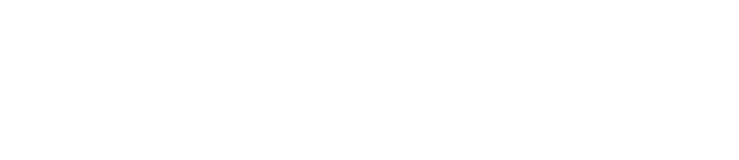
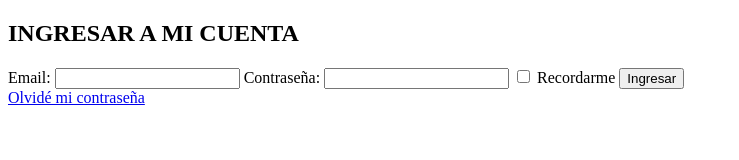
Before and after one commit to lucia-pitrelli/challenge_integrador, a plain HTML site: page pages/login.html in a window 1280 px wide. Shown: the whole page, without its empty margins (0-739 px from the left). Drawn offline with Linux system fonts and the light colour scheme.

Commit message:
login terminado

```diff
--- a/pages/login.html
+++ b/pages/login.html
@@ -1,11 +1,33 @@
 <!DOCTYPE html>
 <html lang="en">
-<head>
-  <meta charset="UTF-8">
-  <meta name="viewport" content="width=device-width, initial-scale=1.0">
-  <title>Document</title>
-</head>
-<body>
+  <head>
+    <meta charset="UTF-8" />
+    <meta name="viewport" content="width=device-width, initial-scale=1.0" />
+    <title>Login</title>
+  </head>
+  <body>
+    <section>
+      <h1>INGRESAR A MI CUENTA</h1>
 
-</body>
+      <form action="" method="">
+        <!--email-->
+        <label for="email">Email:</label>
+        <input type="email" id="email" />
+
+        <!--contraseña-->
+        <label for="contraseña">Contraseña:</label>
+        <input type="password" id="contraseña" />
+
+        <!--Recordarme-->
+        <input type="checkbox" name="remember" id="remember" />
+        <label for="remember">Recordarme</label>
+
+        <!--enviar-->
+        <button type="submit">Ingresar</button>
+      </form>
+
+      <!--register link-->
+      <a href="/">Olvidé mi contraseña</a>
+    </section>
+  </body>
 </html>
```
